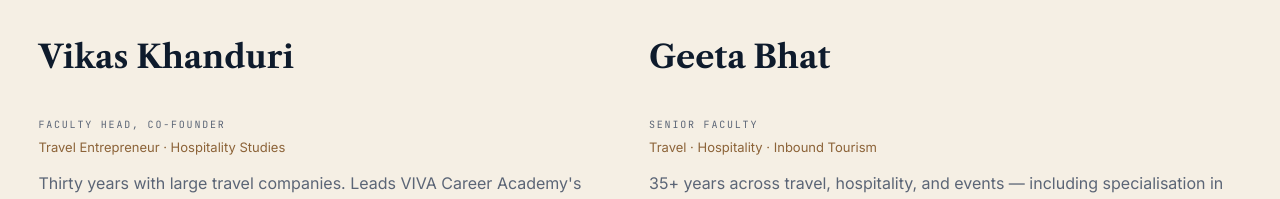
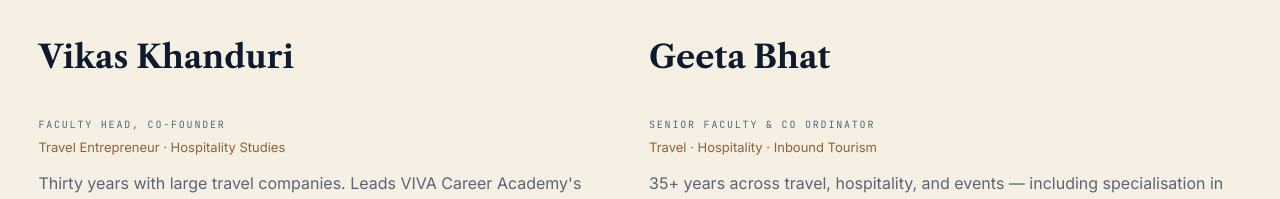
Before and after one commit to vivattraining/viva-academy-platform, a Next.js app in the folder apps/web/: page / in a window 1280 px wide. Shown: the part 8232-8431 px from the top of the page. Built offline with nearby package versions, Linux system fonts and the light colour scheme; no server answers.

Commit message:
Geeta Bhat: title -> 'Senior Faculty & Co Ordinator'

```diff
--- a/apps/web/components/claude-home.tsx
+++ b/apps/web/components/claude-home.tsx
@@ -113,7 +113,7 @@
     name: "Geeta Bhat",
     image: "/faculty/geeta-bhat.jpg",
     imageAlt: "Geeta Bhat",
-    label: "Senior Faculty",
+    label: "Senior Faculty & Co Ordinator",
     role: "Travel · Hospitality · Inbound Tourism",
     description:
       "35+ years across travel, hospitality, and events — including specialisation in inbound tourism. Former faculty at Sita Academy, Kuoni Academy, and YWCA.",
--- a/apps/web/lib/public-site-content.ts
+++ b/apps/web/lib/public-site-content.ts
@@ -162,7 +162,7 @@
   },
   {
     name: "Geeta Bhat",
-    role: "Senior Faculty",
+    role: "Senior Faculty & Co Ordinator",
     bio: "35+ years across travel, hospitality, and events — including specialisation in inbound tourism. Former faculty at Sita Academy, Kuoni Academy, and YWCA.",
   },
 ];
```
